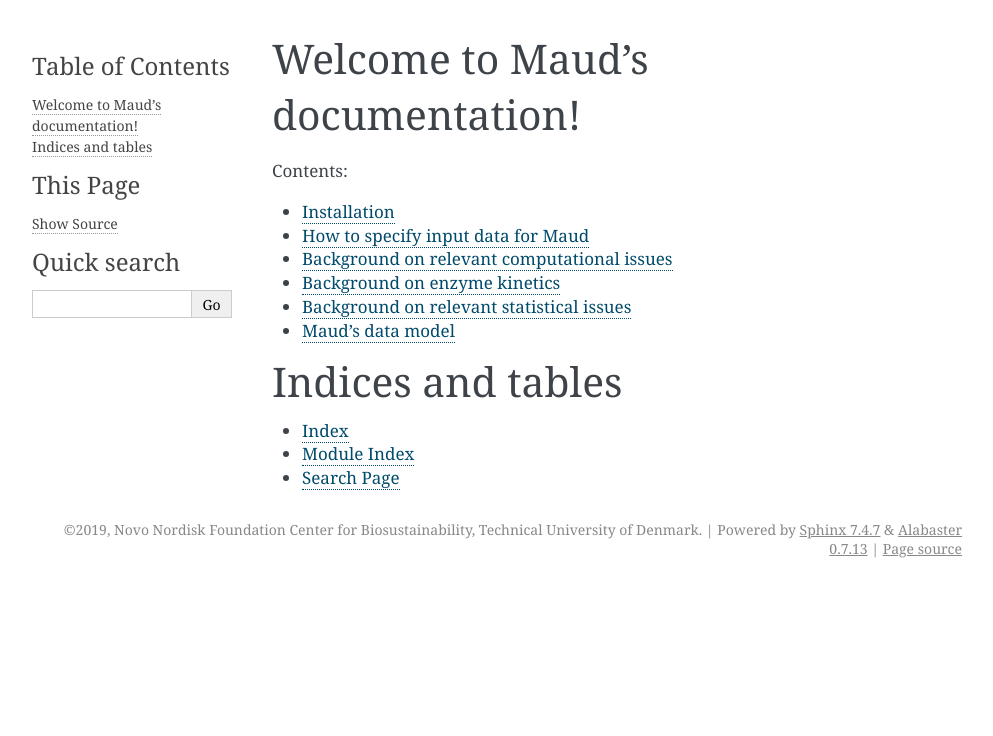
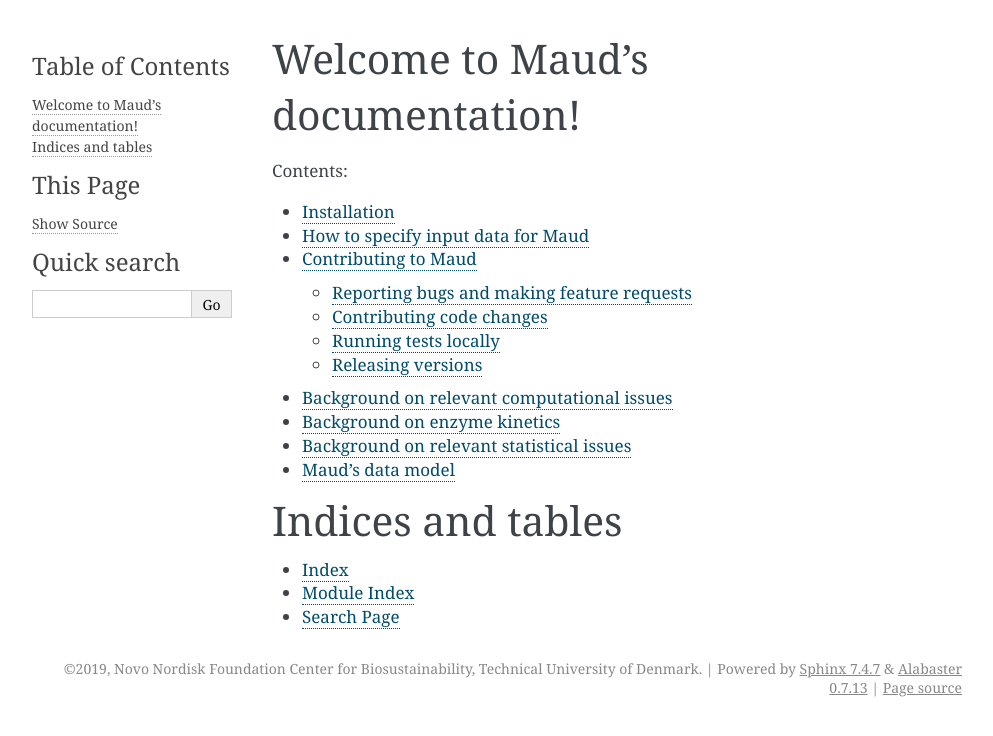
Before and after one commit to biosustain/Maud, a Sphinx documentation site: the page built from docs/index.rst, in a window 1280 px wide. Shown: the top 736 px of the page, without its empty margins (148-1141 px from the left). Built offline with Sphinx 7.4.7, drawn with Linux system fonts in a browser that asks for light colours; some of the changed lines change nothing that is shown.

Commit message:
Doc: add new documentation page with contribution guidelines

```diff
--- a/docs/index.rst
+++ b/docs/index.rst
@@ -12,6 +12,7 @@ Welcome to Maud's documentation!
 
    usage/installation
    usage/inputting
+   usage/contributing
    theory/computation
    theory/enzyme_kinetics
    theory/statistics
--- /dev/null
+++ b/docs/usage/contributing.rst
@@ -0,0 +1,102 @@
+====================
+Contributing to Maud
+====================
+
+This document explains how you can contribute to Maud.
+
+
+Reporting bugs and making feature requests
+==========================================
+
+If you find a bug in Maud or would like to request a new feature, consider
+adding to the `issues list <https://github.com/biosustain/Maud/issues>`_. Bugs
+should get the red :code:`bug` label and features the turquoise
+:code:`enhancement` label.
+
+
+Contributing code changes
+=========================
+
+If you want to add a new feature or fix a bug yourself, the first step is to
+clone the code. If you have ssh access to the `Maud github repository
+<https://github.com/biosustain/Maud>`_, you can clone it by running
+
+.. code:: bash
+
+          git clone git@github.com:biosustain/Maud.git
+
+Next, check out a new branch
+
+.. code:: bash
+
+          git checkout -b descriptive_branch_name
+
+When you are happy with your changes, commit them to your new branch and then
+push it to github
+
+.. code:: bash
+
+          git commit -m "Short description of the changes I've made"
+          git push
+
+Finally, use the online github interface to make a new pull request from your
+branch, complete with a longer description.
+
+At least one approving review is required before a pull request can be
+merged. You can make your reviewers' lives a lot easier by adding as much
+detailed commentary as possible, referring to existing issues where appropriate
+and keeping your pull requests small and logically distinct.
+
+
+Running tests locally
+=====================
+
+You will need to have the following python packages installed in order to run
+Maud's tests locally
+
+* `tox <https://tox.readthedocs.io/en/latest/>`_
+* `black <https://github.com/psf/black>`_
+* `flake8 <http://flake8.pycqa.org/en/latest/>`_
+* `isort <https://github.com/timothycrosley/isort>`_
+
+Follow the links for installation instructions - they are mostly
+
+.. code:: bash
+
+          pip install <package_name>
+
+To run the tests locally, run the command
+
+.. code:: bash
+
+          tox
+
+To painlessly ensure that your code complies with black and isort's guidelines,
+you can run this reformatting command:
+
+.. code:: bash
+
+          make qa
+
+Releasing versions
+==================
+
+Maud uses `versioneer<https://github.com/warner/python-versioneer>`_ to handle
+releases.
+
+To release a new version of Maud, first make a pull request updating the
+changelog with the new version number and explaining what has changed since the
+previous version.
+
+Once the changes are merged into the :code:`origin/master` branch, add a tag
+with the new version number to your local :code:`master` branch:
+
+.. code:: bash
+
+          git tag 0.2.1
+
+Now push the new tag to github:
+
+.. code:: bash
+
+          git push --tags
```
